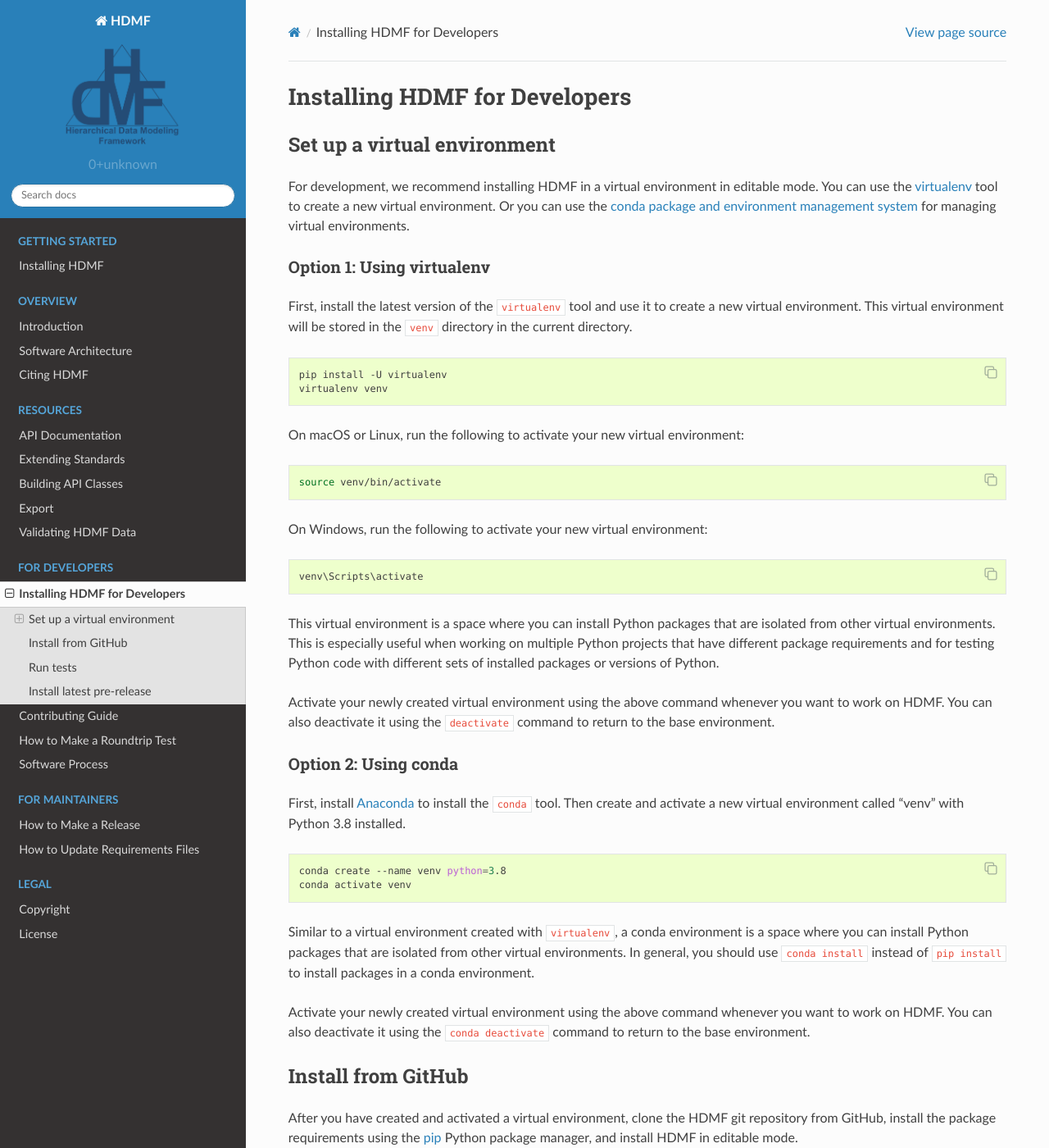
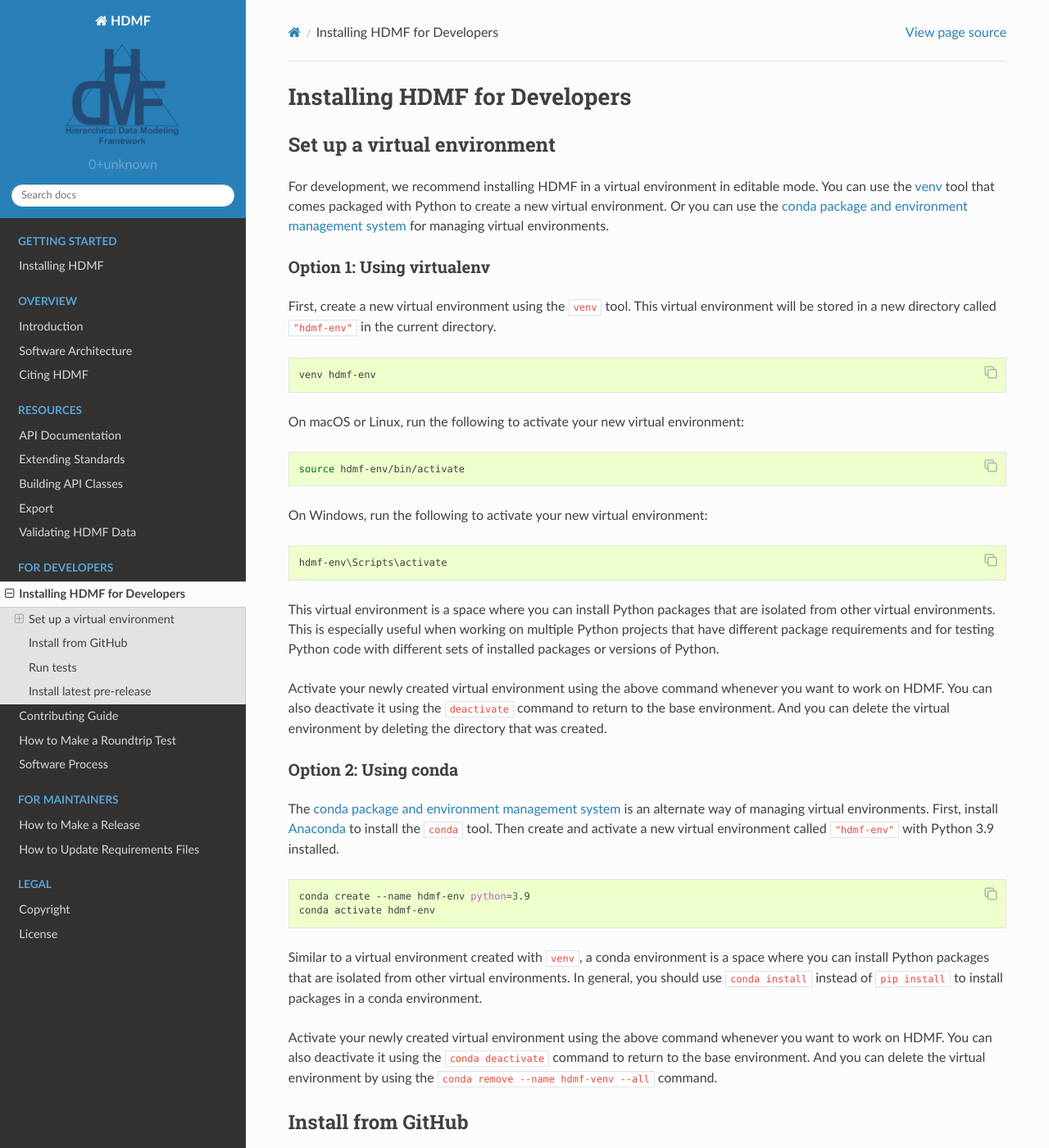
Before and after one commit to hdmf-dev/hdmf, a Sphinx documentation site: the page built from docs/source/install_developers.rst, in a window 1280 px wide and 1400 px high. Shown: the whole window at 82% size. Built offline with Sphinx 7.4.7 and the Read the Docs theme 2.0.0, drawn with Linux system fonts in a browser that asks for light colours; pages that are not in the unit, such as notebooks, are missing from menus; some of the changed text lies outside the part shown.

Commit message:
Minor updates to docs

```diff
--- a/docs/source/install_developers.rst
+++ b/docs/source/install_developers.rst
@@ -4,66 +4,72 @@
 Installing HDMF for Developers
 ------------------------------
 
+
 Set up a virtual environment
 ----------------------------
 
 For development, we recommend installing HDMF in a virtual environment in editable mode. You can use
-the virtualenv_ tool to create a new virtual environment. Or you can use the
+the venv_ tool that comes packaged with Python to create a new virtual environment. Or you can use the
 `conda package and environment management system`_ for managing virtual environments.
 
-.. _virtualenv: https://virtualenv.pypa.io/en/stable/
+.. _venv: https://docs.python.org/3/library/venv.html
 .. _conda package and environment management system: https://conda.io/projects/conda/en/latest/index.html
+
 
 Option 1: Using virtualenv
 ^^^^^^^^^^^^^^^^^^^^^^^^^^
 
-First, install the latest version of the ``virtualenv`` tool and use it to create a new virtual environment. This
-virtual environment will be stored in the ``venv`` directory in the current directory.
+First, create a new virtual environment using the ``venv`` tool. This
+virtual environment will be stored in a new directory called ``"hdmf-env"`` in the current directory.
 
 .. code:: bash
 
-    pip install -U virtualenv
-    virtualenv venv
+    venv hdmf-env
 
 On macOS or Linux, run the following to activate your new virtual environment:
 
 .. code:: bash
 
-    source venv/bin/activate
+    source hdmf-env/bin/activate
 
 On Windows, run the following to activate your new virtual environment:
 
 .. code:: batch
 
-    venv\Scripts\activate
+    hdmf-env\Scripts\activate
 
 This virtual environment is a space where you can install Python packages that are isolated from other virtual
 environments. This is especially useful when working on multiple Python projects that have different package
 requirements and for testing Python code with different sets of installed packages or versions of Python.
 
 Activate your newly created virtual environment using the above command whenever you want to work on HDMF. You can also
-deactivate it using the ``deactivate`` command to return to the base environment.
+deactivate it using the ``deactivate`` command to return to the base environment. And you can delete the virtual
+environment by deleting the directory that was created.
+
 
 Option 2: Using conda
 ^^^^^^^^^^^^^^^^^^^^^
 
+The `conda package and environment management system`_ is an alternate way of managing virtual environments.
 First, install Anaconda_ to install the ``conda`` tool. Then create and
-activate a new virtual environment called "venv" with Python 3.8 installed.
+activate a new virtual environment called ``"hdmf-env"`` with Python 3.9 installed.
 
 .. code:: bash
 
-    conda create --name venv python=3.8
-    conda activate venv
+    conda create --name hdmf-env python=3.9
+    conda activate hdmf-env
 
-Similar to a virtual environment created with ``virtualenv``, a conda environment
+Similar to a virtual environment created with ``venv``, a conda environment
 is a space where you can install Python packages that are isolated from other virtual
 environments. In general, you should use ``conda install`` instead of ``pip install`` to install packages
 in a conda environment.
 
 Activate your newly created virtual environment using the above command whenever you want to work on HDMF. You can also
-deactivate it using the ``conda deactivate`` command to return to the base environment.
+deactivate it using the ``conda deactivate`` command to return to the base environment. And you can delete the virtual
+environment by using the ``conda remove --name hdmf-venv --all`` command.
 
-.. _Anaconda: https://www.anaconda.com/distribution
+.. _Anaconda: https://www.anaconda.com/products/distribution
+
 
 Install from GitHub
 -------------------
@@ -89,6 +95,7 @@
 
       conda install --file=requirements.txt --file=requirements-dev.txt --file=requirements-doc.txt \
       --file=requirements-opt.txt
+
 
 Run tests
 ---------
@@ -121,11 +128,12 @@
 
     tox
 
-You can also test the Sphinx Gallery files run without warnings or errors by running:
+You can also test that the Sphinx Gallery files run without warnings or errors by running:
 
 .. code:: bash
 
     python test_gallery.py
+
 
 Install latest pre-release
 --------------------------
--- a/docs/source/install_users.rst
+++ b/docs/source/install_users.rst
@@ -4,7 +4,7 @@
 Installing HDMF
 ---------------
 
-HDMF requires having Python 3.6, 3.7, or 3.8 installed. If you don't have Python installed and want the simplest way to
+HDMF requires having Python 3.7, 3.8, or 3.9 installed. If you don't have Python installed and want the simplest way to
 get started, we recommend you install and use the `Anaconda Distribution`_. It includes Python, NumPy, and many other
 commonly used packages for scientific computing and data science.
 
```
Also changed, not shown: docs/source/software_process.rst (+5 -5 lines).
